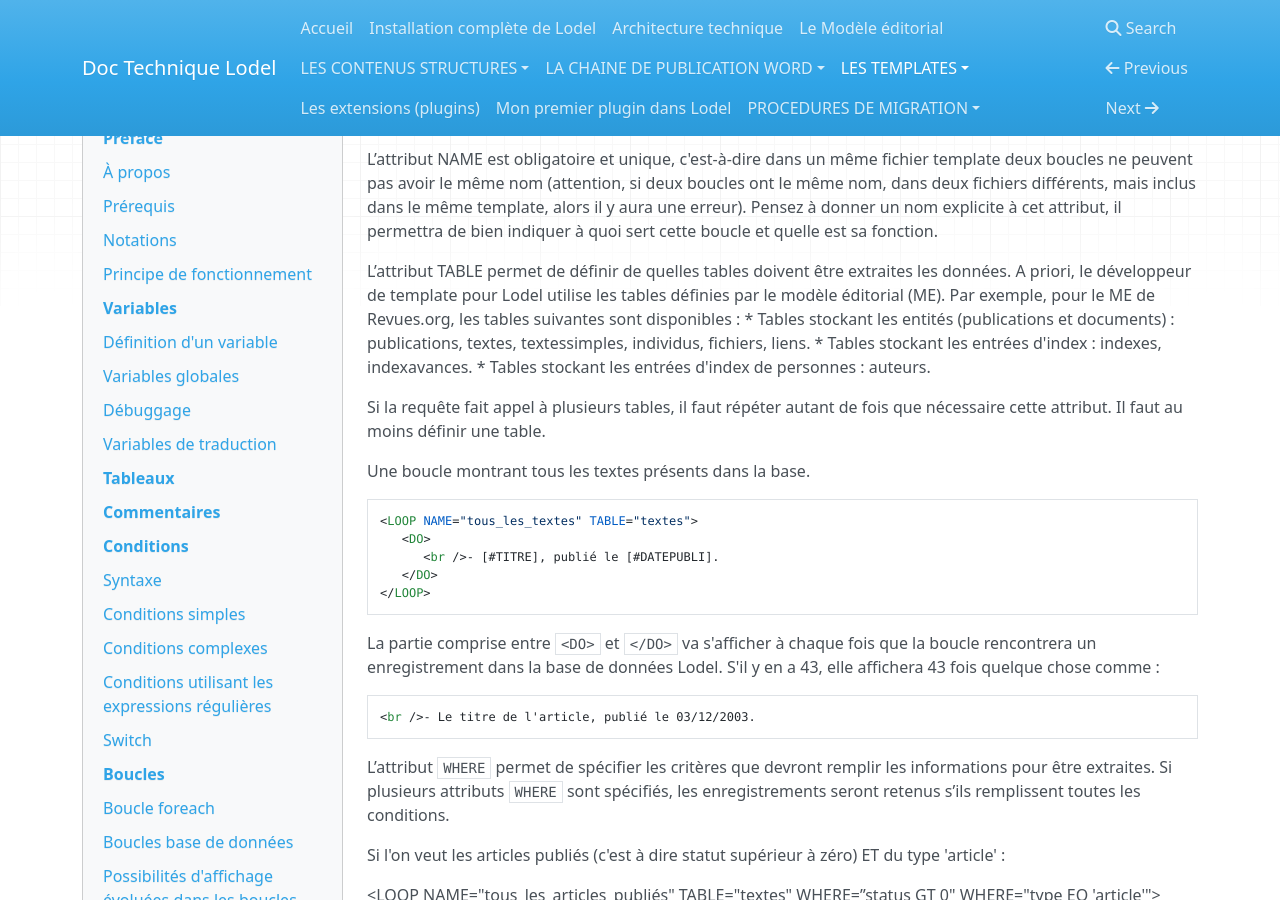
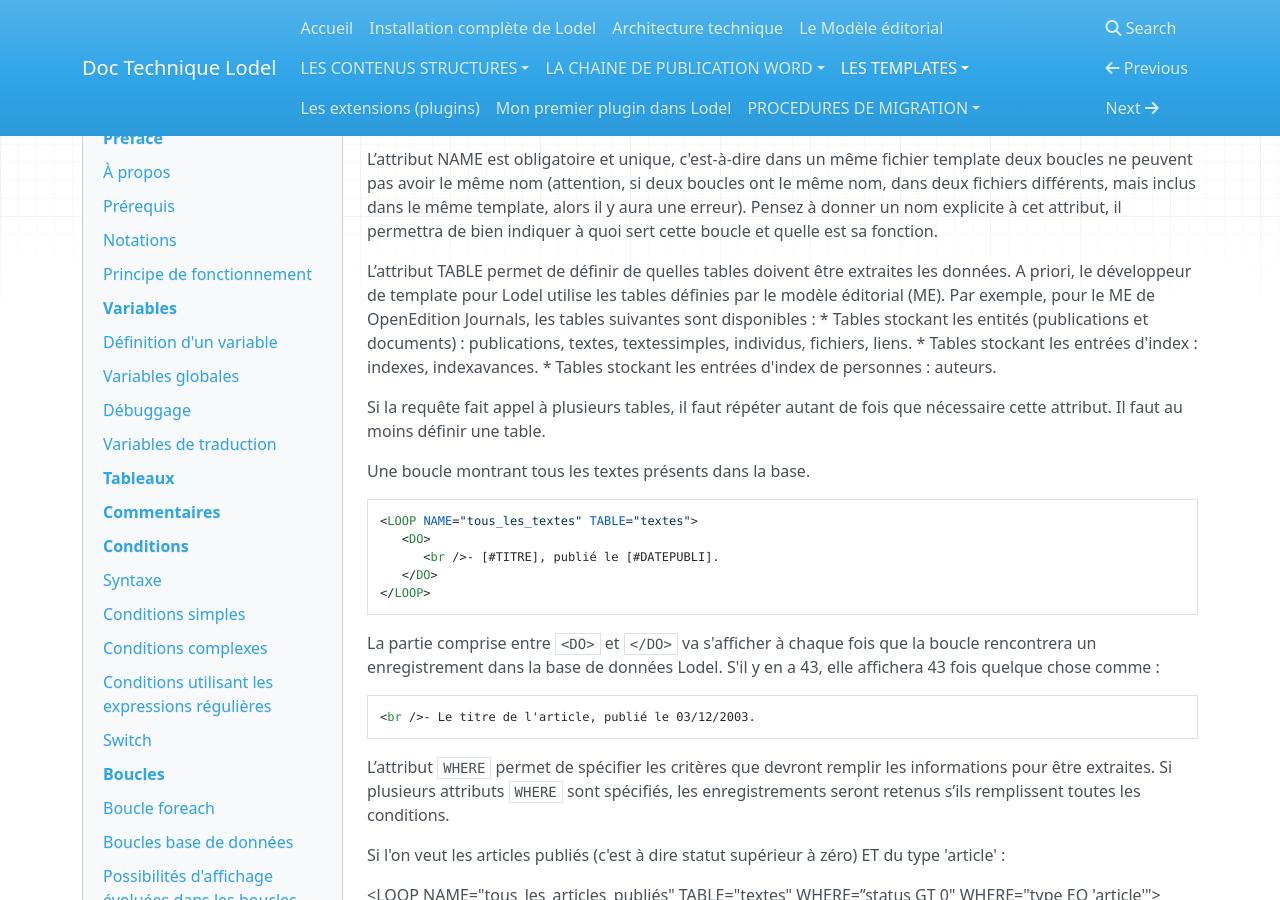
Before and after one commit to ValentinGeorgesDubost/Doc-Lodel, an MkDocs documentation site: the page built from docs/Les-templates/Lodelscript.md, in a window 1280 px wide and 900 px high, scrolled down 13044 px. Built offline with MkDocs 1.6.1, drawn with Linux system fonts in a browser that asks for light colours; nearby versions of some CDN libraries; old or Windows-style settings are respelled for this version of MkDocs.

Commit message:
Update Lodelscript.md

```diff
--- a/docs/Les-templates/Lodelscript.md
+++ b/docs/Les-templates/Lodelscript.md
@@ -557,7 +557,7 @@ Le corps de la boucle est compris entre les balises `<DO>` et `</DO>`, c'est cet
 
 L’attribut NAME est obligatoire et unique, c'est-à-dire dans un même fichier template deux boucles ne peuvent pas avoir le même nom (attention, si deux boucles ont le même nom, dans deux fichiers différents, mais inclus dans le même template, alors il y aura une erreur). Pensez à donner un nom explicite à cet attribut, il permettra de bien indiquer à quoi sert cette boucle et quelle est sa fonction.
 
-L’attribut TABLE permet de définir de quelles tables doivent être extraites les données. A priori, le développeur de template pour Lodel utilise les tables définies par le modèle éditorial (ME). Par exemple, pour le ME de Revues.org, les tables suivantes sont disponibles :
+L’attribut TABLE permet de définir de quelles tables doivent être extraites les données. A priori, le développeur de template pour Lodel utilise les tables définies par le modèle éditorial (ME). Par exemple, pour le ME de OpenEdition Journals, les tables suivantes sont disponibles :
 * Tables stockant les entités (publications et documents) : publications, textes, textessimples, individus, fichiers, liens.
 * Tables stockant les entrées d'index : indexes, indexavances.
 * Tables stockant les entrées d'index de personnes : auteurs.
```
